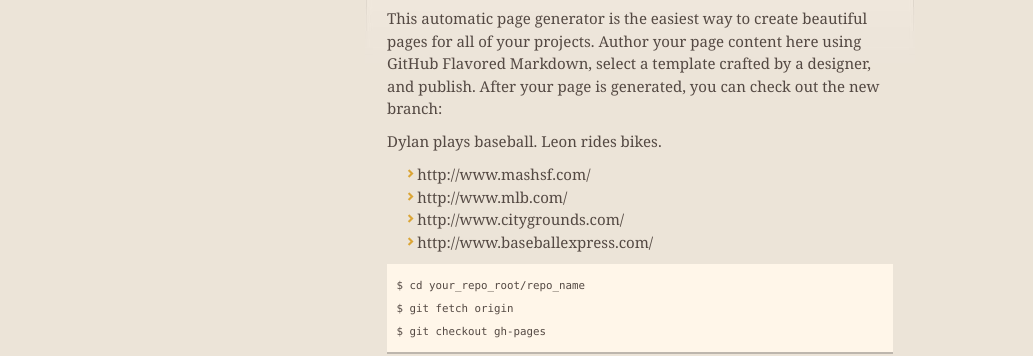
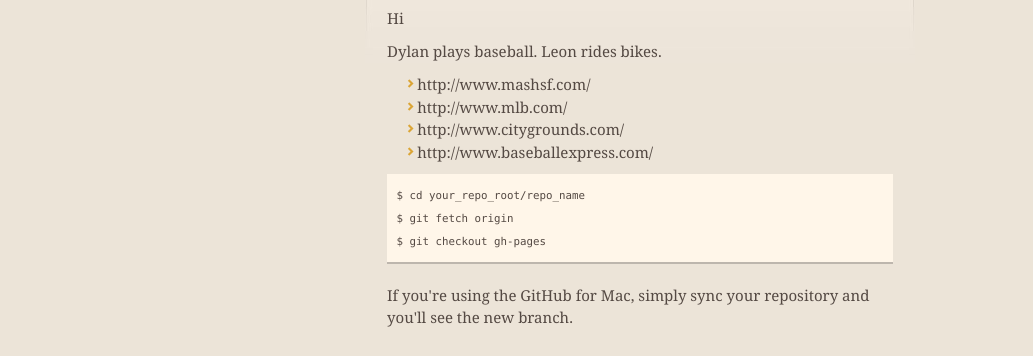
Before and after one commit to dyfong1/Sports, a plain HTML site: page index.html in a window 1280 px wide. Shown: the part 282-638 px from the top of the page, without its empty margins (0-1033 px from the left). Drawn offline with nearby package versions, Linux system fonts and the light colour scheme.

Commit message:
Update index.html

```diff
--- a/index.html
+++ b/index.html
@@ -49,7 +49,7 @@
         <h3>
 <a id="welcome-to-github-pages" class="anchor" href="#welcome-to-github-pages" aria-hidden="true"><span class="octicon octicon-link"></span></a>Welcome to GitHub Pages.</h3>
 
-<p>This automatic page generator is the easiest way to create beautiful pages for all of your projects. Author your page content here using GitHub Flavored Markdown, select a template crafted by a designer, and publish. After your page is generated, you can check out the new branch:</p>
+<p>Hi</p>
 
 <p>Dylan plays baseball. Leon rides bikes.</p>
 
```
